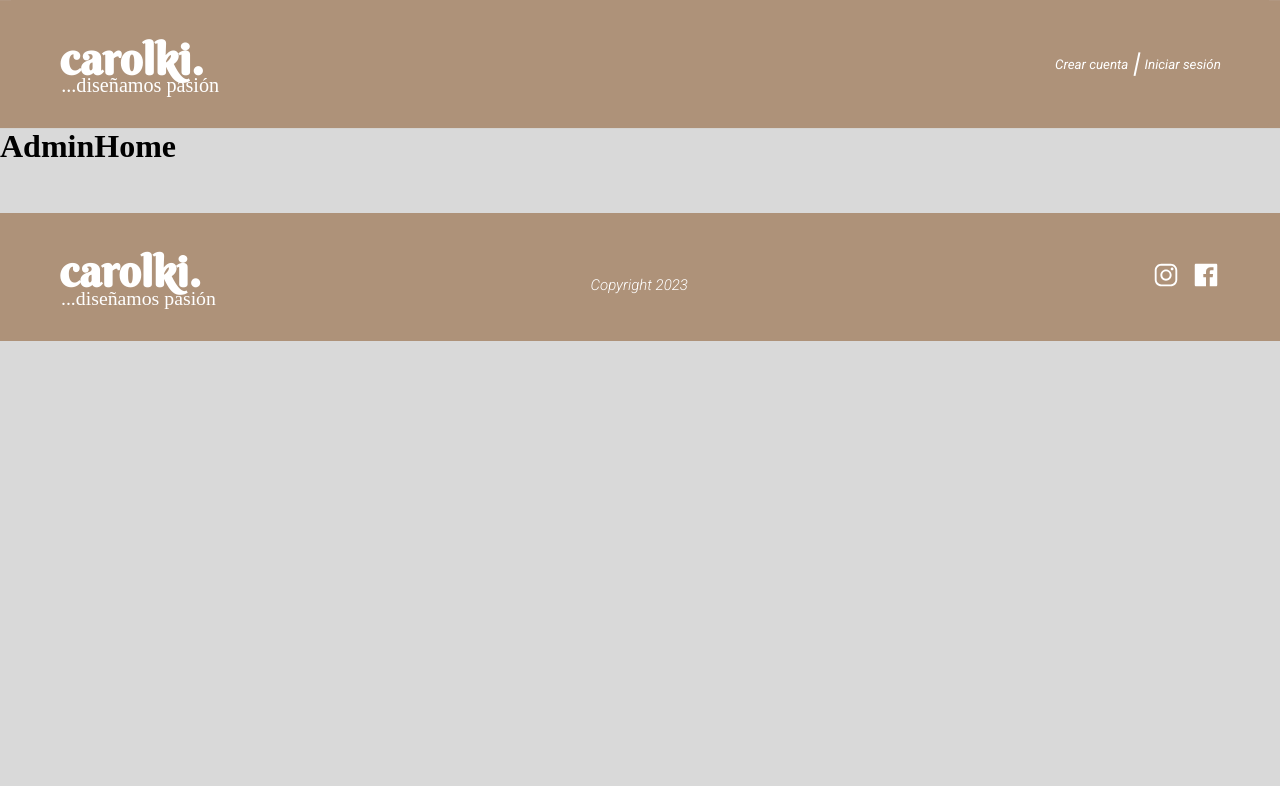
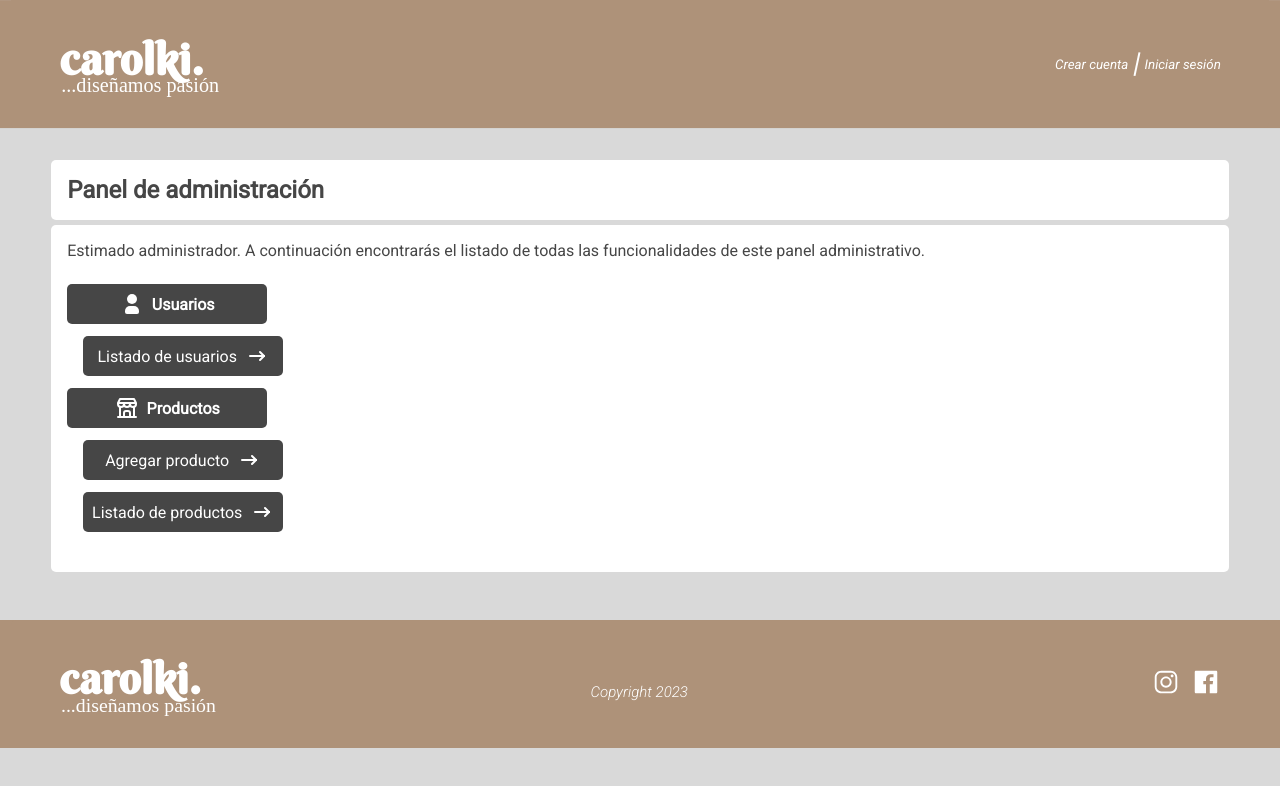
Before and after one commit to andrescarandino/Proyecto-Integrador-RopaDeDise-o, a React (Vite) app: page /admin in a window 1280 px wide. Shown: the top 786 px of the page. Built offline with nearby package versions, Linux system fonts and the light colour scheme; a web font is replaced by a local one.

Commit message:
feat: finish admin module

```diff
--- a/src/hooks/index.js
+++ b/src/hooks/index.js
@@ -1,3 +1,4 @@
 // eslint-disable-next-line import/no-cycle
 export * from './useToast';
 export { default as useCreateProduct } from './useCreateProduct';
+export { default as useWindowDimensions } from './useWindowDimensions';
--- /dev/null
+++ b/src/hooks/useWindowDimensions.jsx
@@ -0,0 +1,26 @@
+import { useState, useEffect } from 'react';
+
+function getWindowDimensions() {
+	const { innerWidth: width, innerHeight: height } = window;
+	return {
+		width,
+		height,
+	};
+}
+
+export default function useWindowDimensions() {
+	const [windowDimensions, setWindowDimensions] = useState(
+		getWindowDimensions(),
+	);
+
+	useEffect(() => {
+		function handleResize() {
+			setWindowDimensions(getWindowDimensions());
+		}
+
+		window.addEventListener('resize', handleResize);
+		return () => window.removeEventListener('resize', handleResize);
+	}, []);
+
+	return windowDimensions;
+}
--- a/src/pages/admin/AdminHome.jsx
+++ b/src/pages/admin/AdminHome.jsx
@@ -1,5 +1,73 @@
+/* eslint-disable jsx-a11y/click-events-have-key-events */
+import {
+	IconArrowNarrowRight,
+	IconBuildingStore,
+	IconUserFilled,
+} from '@tabler/icons-react';
+import { useNavigate } from 'react-router-dom';
+import * as createProductStyles from '../../styles/admin/createProduct.module.css';
+import * as menuStyles from '../../styles/admin/menu.module.css';
+import { useWindowDimensions } from '../../hooks';
+
 function AdminHome() {
-	return <h1>AdminHome</h1>;
+	const navigate = useNavigate();
+	const { width } = useWindowDimensions();
+
+	const goToCreateProduct = () => {
+		navigate('/admin/products/create');
+	};
+
+	return width > 768 ? (
+		<div className={createProductStyles.container}>
+			<header className={createProductStyles.headerContainer}>
+				<h2 className={createProductStyles.title}>
+					Panel de administración
+				</h2>
+			</header>
+			<section className={createProductStyles.sectionContainer}>
+				<p className={createProductStyles.sectionDescription}>
+					Estimado administrador. A continuación encontrarás el
+					listado de todas las funcionalidades de este panel
+					administrativo.
+				</p>
+
+				<nav className={menuStyles.navigation}>
+					<ul className={menuStyles.itemsContainer}>
+						<li
+							className={`${menuStyles.item} ${menuStyles.titleItem}`}
+						>
+							<IconUserFilled /> Usuarios
+						</li>
+						<li className={menuStyles.item}>
+							Listado de usuarios <IconArrowNarrowRight />
+						</li>
+						<li
+							className={`${menuStyles.item} ${menuStyles.titleItem}`}
+						>
+							<IconBuildingStore /> Productos
+						</li>
+						<li
+							className={menuStyles.item}
+							onClick={goToCreateProduct}
+							role="menuitem"
+						>
+							Agregar producto <IconArrowNarrowRight />
+						</li>
+						<li className={menuStyles.item}>
+							Listado de productos <IconArrowNarrowRight />
+						</li>
+					</ul>
+				</nav>
+			</section>
+		</div>
+	) : (
+		<div>
+			<p style={{ textAlign: 'center', color: 'red' }}>
+				🎈 No es posible acceder al panel administrativo desde un
+				dispositivo móvil.
+			</p>
+		</div>
+	);
 }
 
 export default AdminHome;
--- /dev/null
+++ b/src/styles/admin/menu.module.css
@@ -0,0 +1,32 @@
+.navigation {
+	margin: 1.5rem auto;
+}
+
+.itemsContainer {
+	display: flex;
+	flex-direction: column;
+	justify-content: center;
+	gap: 0.75rem;
+	list-style: none;
+}
+
+.item {
+	padding: 0.5rem 0.35rem;
+	width: 200px;
+	background-color: #ae9279;
+	background-color: var(--color-black-cow);
+	color: var(--color-white);
+	margin-inline-start: 16px;
+	border-radius: 5px;
+	cursor: pointer;
+	display: flex;
+	align-items: center;
+	justify-content: center;
+	gap: 0.5rem;
+}
+
+.titleItem {
+	font-weight: 700;
+	margin-inline-start: 0;
+	cursor: auto;
+}
```
